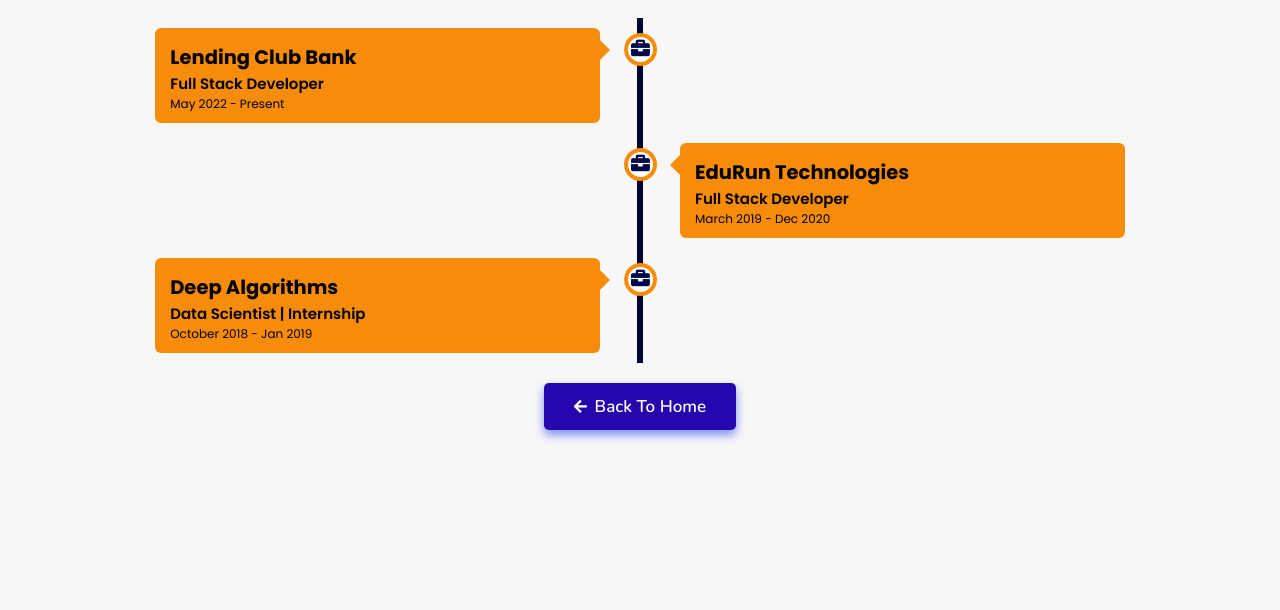
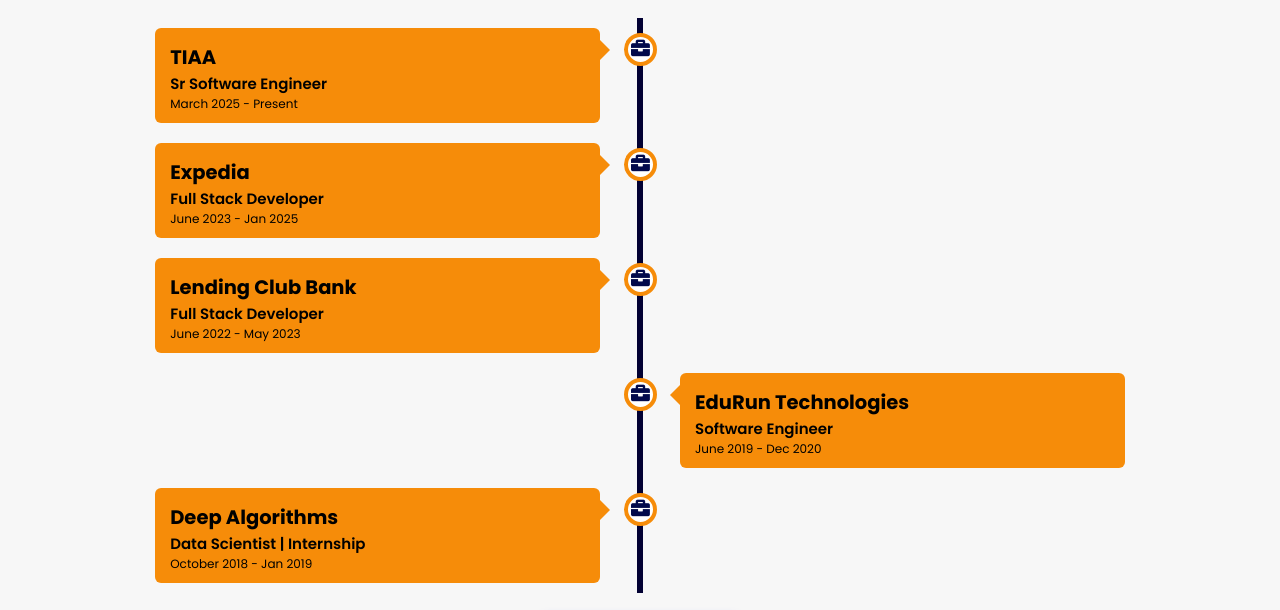
Before and after one commit to nikhik1997/my-portfolio, a website: page docs/experience/index.html in a window 1280 px wide. Shown: the part 148-758 px from the top of the page. Drawn offline with nearby package versions, Linux system fonts and the light colour scheme.

Commit message:
Experience page updates

```diff
--- a/docs/experience/index.html
+++ b/docs/experience/index.html
@@ -9,7 +9,7 @@
     <link rel="stylesheet" href="https://cdnjs.cloudflare.com/ajax/libs/font-awesome/5.15.3/css/all.min.css" integrity="sha512-iBBXm8fW90+nuLcSKlbmrPcLa0OT92xO1BIsZ+ywDWZCvqsWgccV3gFoRBv0z+8dLJgyAHIhR35VZc2oM/gI1w==" crossorigin="anonymous" referrerpolicy="no-referrer" />
     <link id='favicon' rel="shortcut icon" href="/assets/images/favicon.png" type="image/x-png">
 
-    <title>Experience | Portfolio Nikhil K </title>
+    <title>Experience | Portfolio Nikhil Kumar </title>
 </head>
 <body oncontextmenu="return false">
 
@@ -42,6 +42,30 @@
 
   <div class="timeline">
 
+      <div class="container left">
+          <div class="content">
+              <div class="tag">
+                  <h2>TIAA</h2>
+              </div>
+              <div class="desc">
+                  <h3>Sr Software Engineer</h3>
+                  <p>March 2025 -  Present</p>
+              </div>
+          </div>
+      </div>
+
+      <div class="container left">
+          <div class="content">
+              <div class="tag">
+                  <h2>Expedia</h2>
+              </div>
+              <div class="desc">
+                  <h3>Full Stack Developer</h3>
+                  <p>June 2023 - Jan 2025</p>
+              </div>
+          </div>
+      </div>
+
     <div class="container left">
       <div class="content">
         <div class="tag">
@@ -49,7 +73,7 @@
         </div>
         <div class="desc">
             <h3>Full Stack Developer</h3>
-            <p>May 2022 - present</p>
+            <p>June 2022 - May 2023</p>
         </div>
       </div>
     </div>
@@ -60,8 +84,8 @@
             <h2>EduRun Technologies </h2>
           </div>
           <div class="desc">
-              <h3> Full Stack Developer </h3>
-              <p>March 2019 - Dec 2020</p>
+              <h3> Software Engineer </h3>
+              <p>June 2019 - Dec 2020</p>
           </div>
         </div>
       </div>
```
Also changed, not shown: package.json (added, +15 -0 lines), 1 other file.
